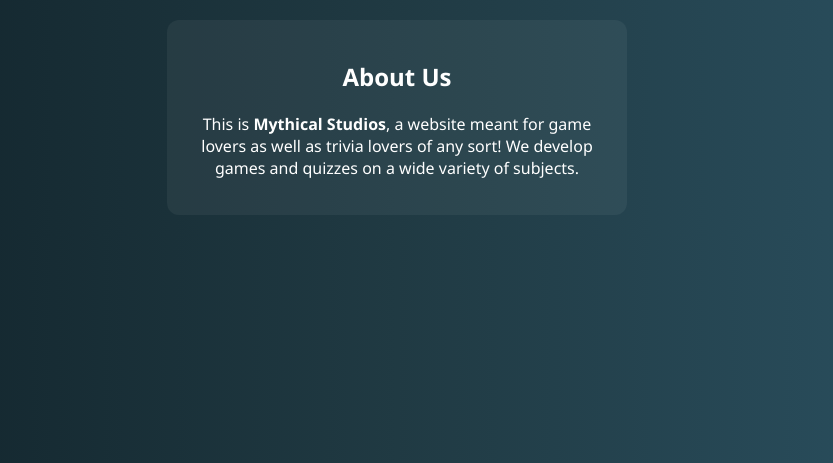
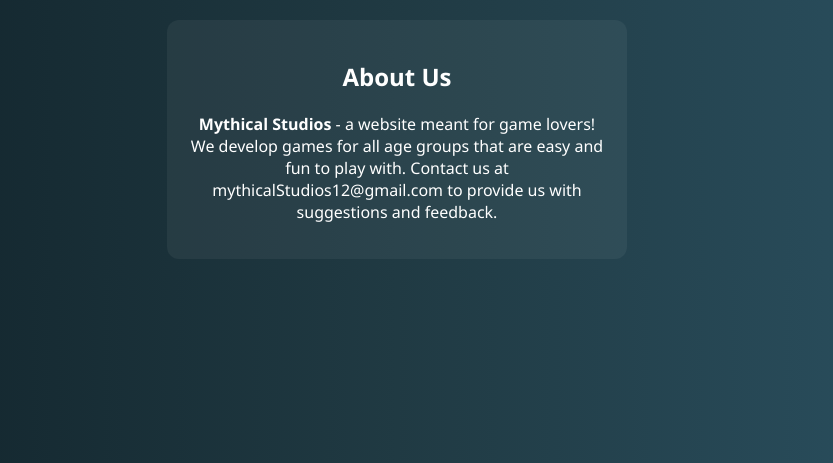
Before and after one commit to Sriyansh-ng/GlobalGameConsole, a Flask app: page / in a window 1280 px wide, after a click on "About Us". Shown: the part 238-701 px from the top of the page, without its empty margins (243-1076 px from the left). Run offline with Flask 3, Linux system fonts and the light colour scheme.

Commit message:
Updated About-us page

```diff
--- a/templates/index.html
+++ b/templates/index.html
@@ -65,8 +65,9 @@
     <section id="about" class="tabcontent">
       <h2>About Us</h2>
       <p>
-        This is <strong>Mythical Studios</strong>, a website meant for game lovers as well as trivia lovers of any sort!
-        We develop games and quizzes on a wide variety of subjects.
+        <strong>Mythical Studios</strong> - a website meant for game lovers!
+        We develop games for all age groups that are easy and fun to play with.
+          Contact us at mythicalStudios12@gmail.com to provide us with suggestions and feedback.
       </p>
     </section>
   </main>
```
